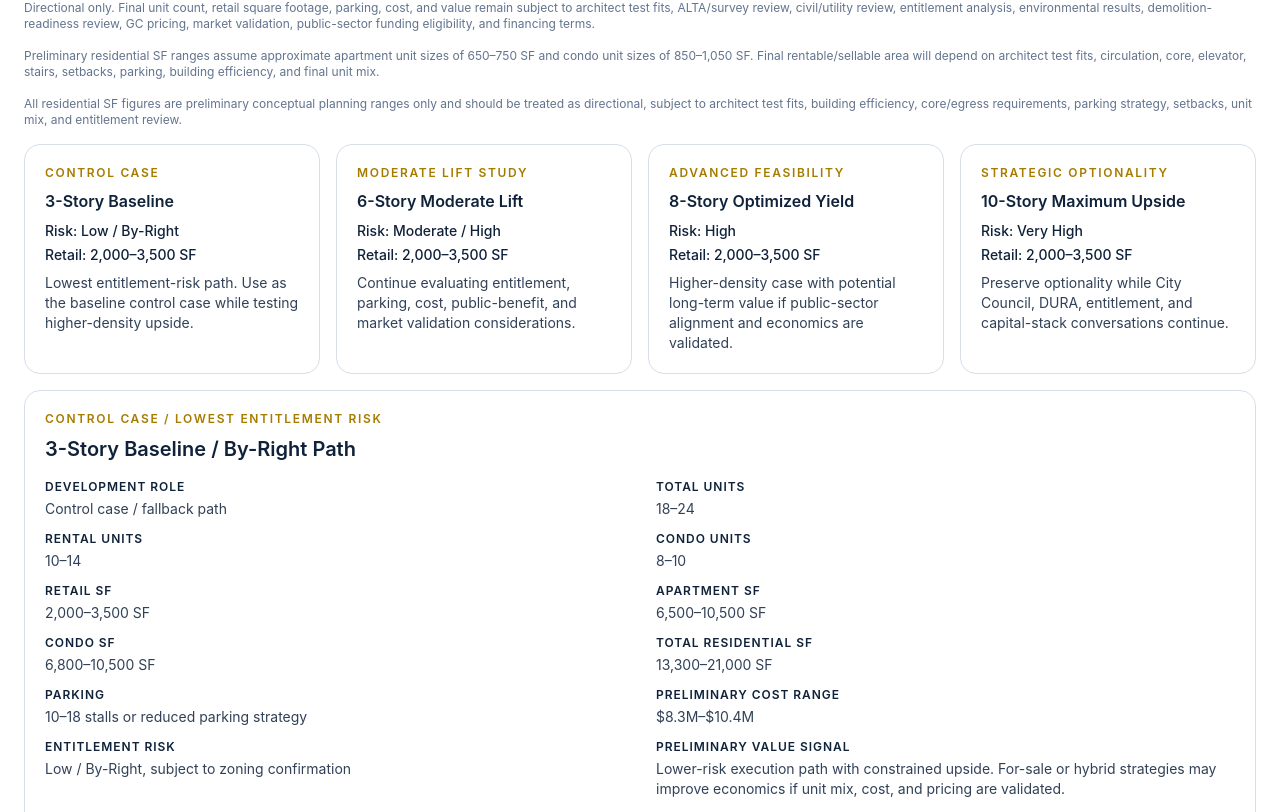
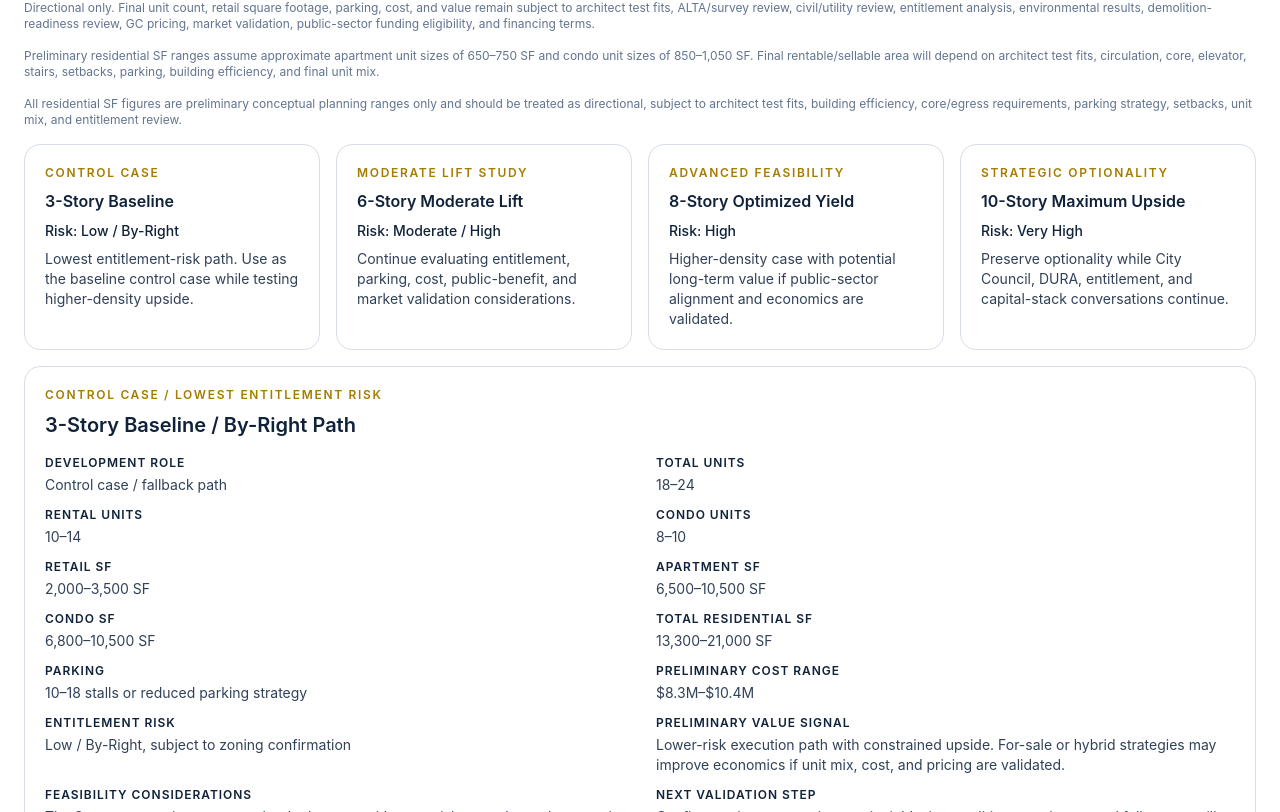
Before and after one commit to martinez-frank/5501-forward-site, a Next.js app: page /development-economics in a window 1280 px wide. Shown: the part 1768-2580 px from the top of the page. Built offline with nearby package versions, Linux system fonts and the light colour scheme.

Commit message:
Remove duplicate retail line from scenario summary cards

```diff
--- a/app/development-economics/page.tsx
+++ b/app/development-economics/page.tsx
@@ -46,11 +46,11 @@ export default function DevelopmentEconomicsPage() {
         <p className="text-xs text-slate-500">All residential SF figures are preliminary conceptual planning ranges only and should be treated as directional, subject to architect test fits, building efficiency, core/egress requirements, parking strategy, setbacks, unit mix, and entitlement review.</p>
         <div className="grid gap-4 md:grid-cols-2 xl:grid-cols-4">
           {[
-            ['3-Story Baseline', 'Control Case', 'Low / By-Right', 'Retail: 2,000–3,500 SF', 'Lowest entitlement-risk path. Use as the baseline control case while testing higher-density upside.'],
-            ['6-Story Moderate Lift', 'Moderate Lift Study', 'Moderate / High', 'Retail: 2,000–3,500 SF', 'Continue evaluating entitlement, parking, cost, public-benefit, and market validation considerations.'],
-            ['8-Story Optimized Yield', 'Advanced Feasibility', 'High', 'Retail: 2,000–3,500 SF', 'Higher-density case with potential long-term value if public-sector alignment and economics are validated.'],
-            ['10-Story Maximum Upside', 'Strategic Optionality', 'Very High', 'Retail: 2,000–3,500 SF', 'Preserve optionality while City Council, DURA, entitlement, and capital-stack conversations continue.'],
-          ].map(([title, badge, risk, retail, body]) => <article key={title} className="rounded-2xl border border-[#d7dee8] bg-white p-5"><p className="text-xs font-semibold uppercase tracking-[0.14em] text-[#a67c00]">{badge}</p><h3 className="mt-2 font-semibold text-[#0f223a]">{title}</h3><p className="mt-2 text-sm font-medium text-[#0f223a]">Risk: {risk}</p><p className="mt-1 text-sm font-medium text-[#0f223a]">{retail}</p><p className="mt-2 text-sm text-slate-700">{body}</p></article>)}
+            ['3-Story Baseline', 'Control Case', 'Low / By-Right', 'Lowest entitlement-risk path. Use as the baseline control case while testing higher-density upside.'],
+            ['6-Story Moderate Lift', 'Moderate Lift Study', 'Moderate / High', 'Continue evaluating entitlement, parking, cost, public-benefit, and market validation considerations.'],
+            ['8-Story Optimized Yield', 'Advanced Feasibility', 'High', 'Higher-density case with potential long-term value if public-sector alignment and economics are validated.'],
+            ['10-Story Maximum Upside', 'Strategic Optionality', 'Very High', 'Preserve optionality while City Council, DURA, entitlement, and capital-stack conversations continue.'],
+          ].map(([title, badge, risk, body]) => <article key={title} className="rounded-2xl border border-[#d7dee8] bg-white p-5"><p className="text-xs font-semibold uppercase tracking-[0.14em] text-[#a67c00]">{badge}</p><h3 className="mt-2 font-semibold text-[#0f223a]">{title}</h3><p className="mt-2 text-sm font-medium text-[#0f223a]">Risk: {risk}</p><p className="mt-2 text-sm text-slate-700">{body}</p></article>)}
         </div>
         <div className="space-y-4">
           {[
```
